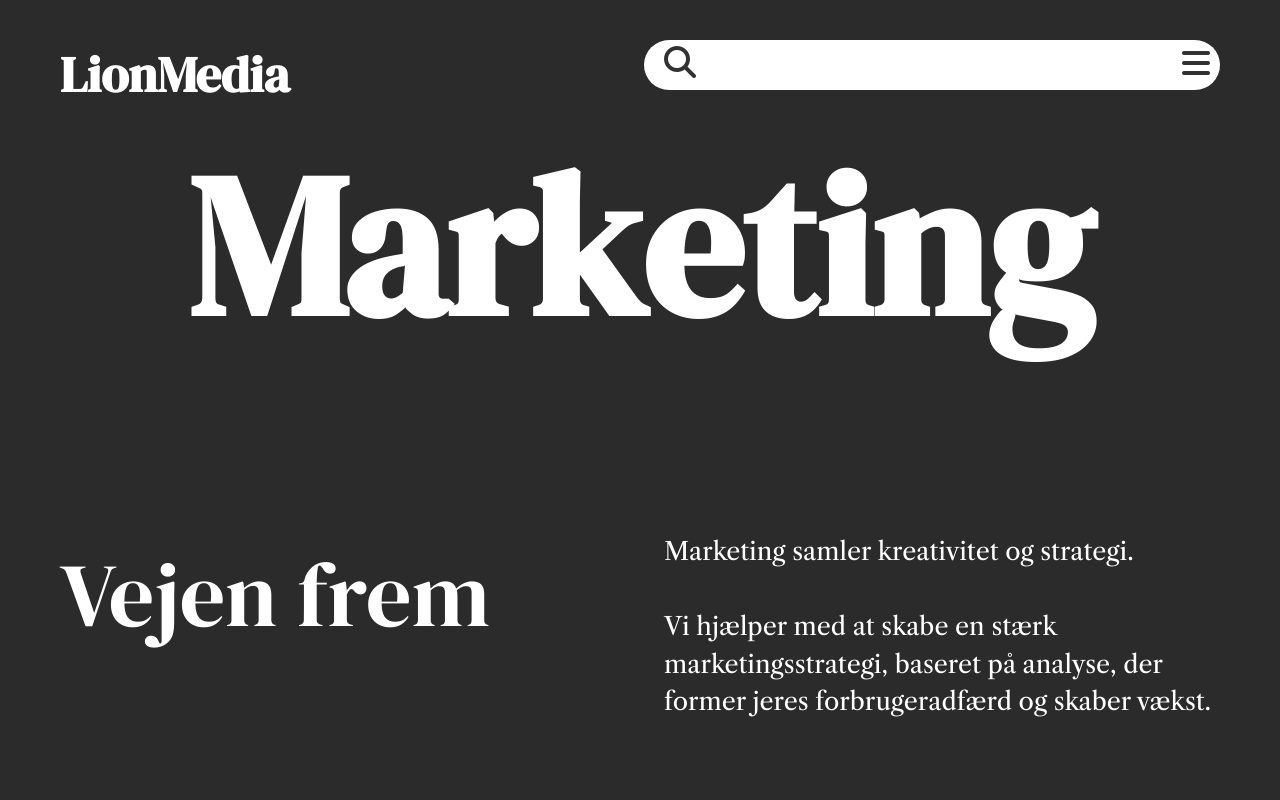
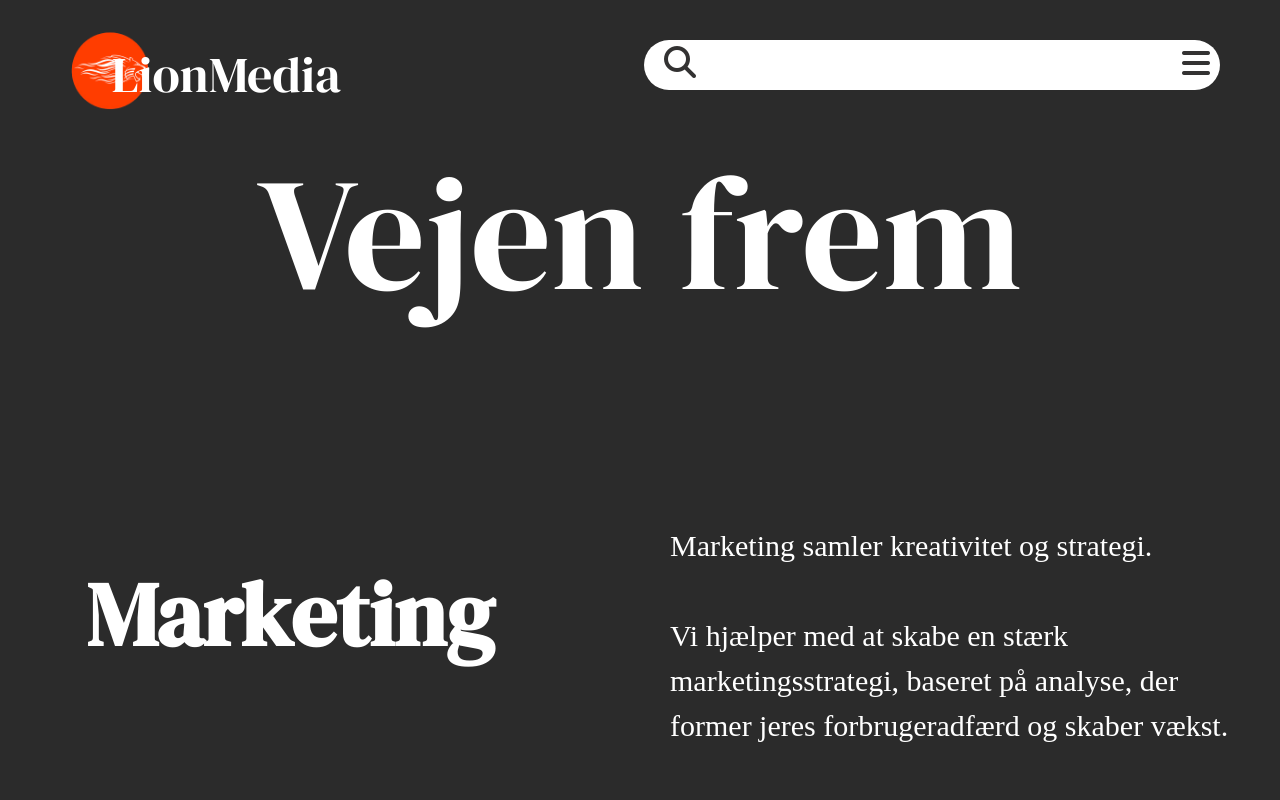
Before and after one commit to josephineiba/lionmedia2, a plain HTML site: page marketing.html in a window 1280 px wide. Shown: the top 800 px of the page. Drawn offline with nearby package versions, Linux system fonts and the light colour scheme.

Commit message:
marketing header opdateret

```diff
--- a/marketing.css
+++ b/marketing.css
@@ -1,20 +1,10 @@
-/* [Farvekoder]
-
-Background: #E9E5E2 (beige)
-Content: #1e1e1e (light black)
-h1,h2,h3: #423425 (Brun-grå)
-h4:  #365F73 (Blå-grå)
-Header, footer background: #423425 (brun-grå)
-
-a (standard):   #E9E5E2
-a reference:    #365F73 (blå)
-
-
+/* ------------------------------------------------------------------------
 [Typografi]
 
 Overskrifter:	'DM Serif Display', serif;
 Brødtekst:		'Libre Caslon Text', serif;
 Footer tekst:	'Libre Caslon Text', serif;
+------------------------------------------------------------------------ */
 
 /*Generel styling*/
 
@@ -33,6 +23,20 @@ header {
 	height: 100vh;
 	max-width: auto;
 }
+
+.lionmedia{			/* tekst LionMedia navn */
+	font-size: 50px;
+	font-family: "DM Serif Display", serif;
+	text-align: left;
+	color: white;
+	margin-left: -200px;
+}
+
+.menu-top img {
+    width: 100px;
+    height: auto;
+    margin-top: -20px;
+  }
 
 .menu-top{
  	display: flex;
@@ -62,35 +66,45 @@ header {
 	margin-top: 22px;
 }
 
-.header-tekst{
-    display: grid;
-	grid-template-columns: 45% 10% 45%;
+/* header tekst bokse + overskrifter */
+.rullende-tekst{
+    font-size: 20vh;
+	font-family: "DM Serif Display", serif;
+	color: white;
+    text-align: center;
+	margin-bottom: 100px;
 }
 
-.header1{
-	grid-column-start: 1;
-	margin-left: 50px;
+.kolonner-header{
+	display: flex
+}
+
+.kolonner-header section{
+	width: 50%;
+	margin-left: 10px;
+}
+
+.kolonner-header aside{
+	width: 50%;
+	margin-left: 100px;
+}
+
+h1{
 	font-size: 90px;
 	font-family: "DM Serif Display", serif;
+	text-align: center;
 	color: white;
-    text-align: left;
-    grid-column-start: 1;
-    margin-left: 60px;
-    margin-top: 150px;
+	margin-top: 110px;
 }
 
-.header2 {
-	grid-column-start: 3;
-	font-size: 25px;
-    font-family: 'Libre Caslon Text', serif;
+.ny-p{
+    font-size: 30px;
+    font-family: "Libre Calson Text", serif;
+    text-align: left;
+    color: #ffffff;
     line-height: 1.5;
-    color: white;
-    text-align: left;
-    grid-column-start: 3;
-    margin-left: -40px;
-    margin-right: 60px;
-    margin-top: 150px;
-}
+    margin-top: 80px;
+  }
 
 /* main indhold */
 .first-line {
@@ -110,19 +124,6 @@ header {
 }
 
 /*tekst styling*/
-h1{			/* LionMedia navn */
-	font-size: 50px;
-	font-family: "DM Serif Display", serif;
-	text-align: left;
-	color: white;
-}
-
-h2{ 		/* Hoved overskrift */
-    font-size: 25vh;
-	font-family: "DM Serif Display", serif;
-	color: white;
-    text-align: center;
-}
 
 h3 {		/* Afsnit overskrift */
 	font-size: 80px;
--- a/marketing.html
+++ b/marketing.html
@@ -16,19 +16,28 @@
 <!-- header -->
 <header>
     <div class="menu-top">
-        <h1>LionMedia</h1>
+        <img src="img/logooverskrift.png">
+        <p class="lionmedia">LionMedia<p>
             <div class="menu-hvid">
                 <i class="fa-solid fa-magnifying-glass fa-2xl" style="color: #333232;"></i>
                 <i class="fa-solid fa-bars fa-2xl" style="color: #333232;"></i>
             </div>
     </div>
 
-    <h2>Marketing</h2>
-    <div class="header-tekst">
-        <p class="header1">Vejen frem</p>
-        <p class="header2">Marketing samler kreativitet og strategi.<br><br>Vi hjælper med at skabe en stærk marketingsstrategi, baseret på analyse, der former jeres forbrugeradfærd og skaber vækst. </p>
-    </div>
+        <!--Overskrift og præsentation-->
+        <p class="rullende-tekst">Vejen frem</p>
+
+        <div class="kolonner-header">
+            <section>
+                <h1>Marketing</h1>
+            </section>
+
+            <aside>
+                <p class="ny-p">Marketing samler kreativitet og strategi.<br><br>Vi hjælper med at skabe en stærk marketingsstrategi, baseret på analyse, der former jeres forbrugeradfærd og skaber vækst.</p>
+            </aside>
+        </div>
 </header>
+
 
 <!-- hovedindhold -->
 <main>
--- a/pris.css
+++ b/pris.css
@@ -30,15 +30,12 @@ img{
     margin-top: -20px;
   }
 
-  .menu-top p {
-    margin-left: -330px;
-  }
-
   .lionmedia {
 	font-size: 50px;
 	font-family: "DM Serif Display", serif;
 	text-align: left;
 	color: white;
+    margin-left: -300px;
     }
 
 .menu-hvid {
```
